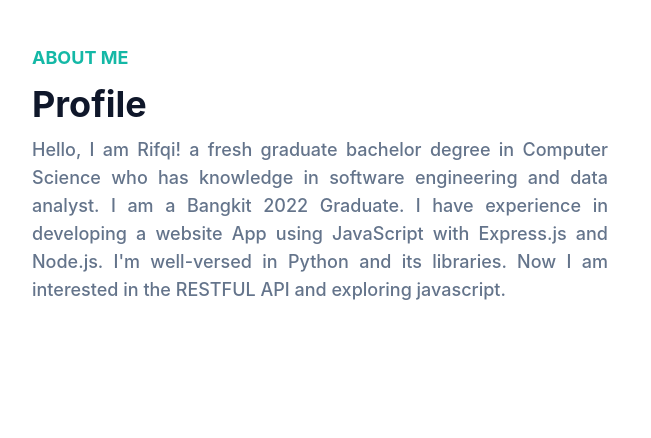
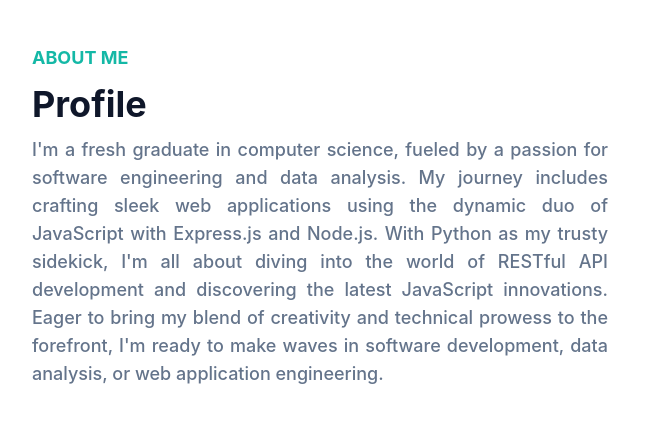
Before and after one commit to mrifqifthn/portofolio, a website: page index.html in a window 1280 px wide. Shown: the part 780-1218 px from the top of the page, 0-651 px from the left. Drawn offline with Linux system fonts and the light colour scheme.

Commit message:
Update index.html

```diff
--- a/index.html
+++ b/index.html
@@ -99,11 +99,7 @@
                 <div class="w-full px-4 mb-10 lg:w-1/2">
                     <h4 class="font-bold uppercase text-primary text-lg mb-3">About Me</h4>
                     <h2 class="font-bold text-dark text-3xl mb-3 max-w-md lg:text-4xl">Profile</h2>
-                    <p class="font-medium text-base text-secondary max-w-xl lg:text-lg text-justify">Hello, I am Rifqi!
-                        a fresh graduate bachelor degree in Computer Science who has knowledge in software engineering
-                        and data analyst. I am a Bangkit 2022 Graduate. I have experience in developing a website App
-                        using JavaScript with Express.js and Node.js. I'm well-versed in Python and its libraries. Now I
-                        am interested in the RESTFUL API and exploring javascript.</p>
+                    <p class="font-medium text-base text-secondary max-w-xl lg:text-lg text-justify">I'm a fresh graduate in computer science, fueled by a passion for software engineering and data analysis. My journey includes crafting sleek web applications using the dynamic duo of JavaScript with Express.js and Node.js. With Python as my trusty sidekick, I'm all about diving into the world of RESTful API development and discovering the latest JavaScript innovations. Eager to bring my blend of creativity and technical prowess to the forefront, I'm ready to make waves in software development, data analysis, or web application engineering.</p>
                 </div>
                 <div class="w-full px-4 lg:w-1/2">
                     <h3 class="font-semibold text-dark text-2xl mb-4 lg:text-3xl lg:pt-10">Let's be friends</h3>
```
